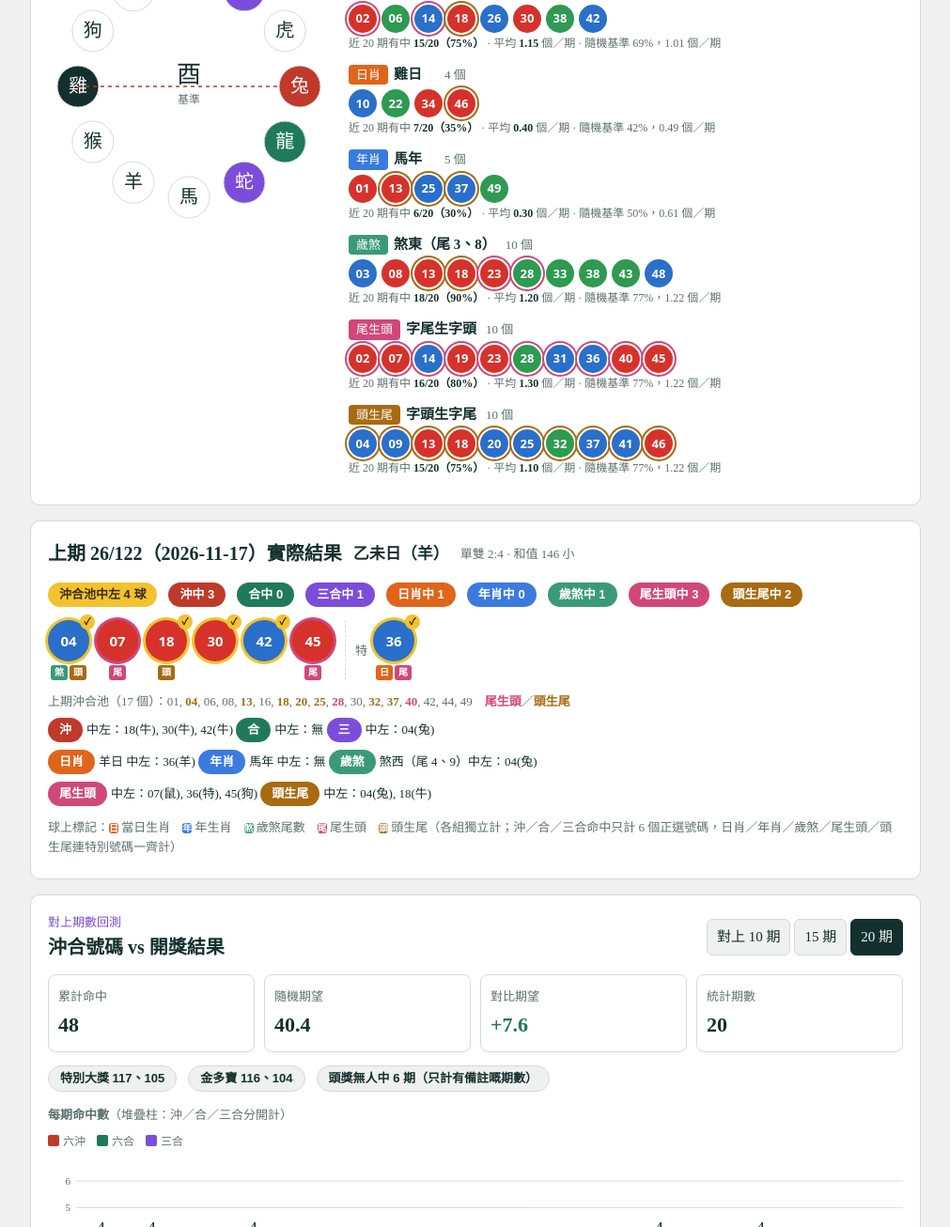
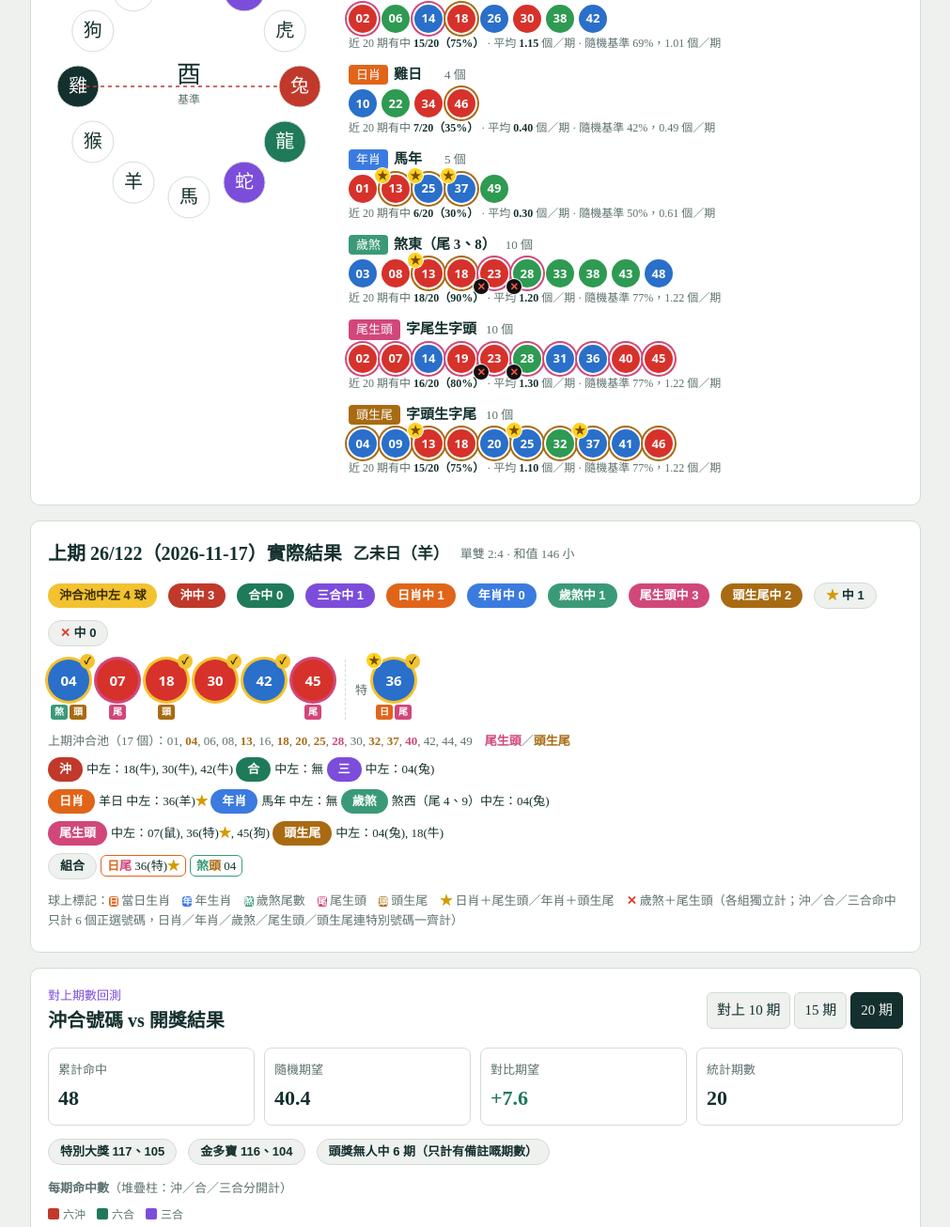
Before and after one commit to andyw1112/Mark6, a plain HTML site: page index.html in a window 1280 px wide. Shown: the part 740-2046 px from the top of the page at 94% size, without its empty margins (134-1145 px from the left). Drawn offline with Linux system fonts and the light colour scheme.

Commit message:
Add files via upload

```diff
--- a/index.html
+++ b/index.html
@@ -74,7 +74,7 @@ textarea{width:100%;min-height:110px;font-family:ui-monospace,monospace;font-siz
 .cl{display:inline-block;font:700 11px/1 sans-serif;margin:0 2px 0 4px}
 .pc{min-width:330px}.pc .gp{display:flex;flex-wrap:nowrap;align-items:center;gap:4px;margin:3px 0}.pc .cl{width:18px;flex:none;margin:0}.pc .n{width:26px;height:26px;font-size:11px;flex:none}.ts{overflow-x:auto;overflow-y:hidden;margin-top:14px;height:16px}.ts div{height:1px}.ts::-webkit-scrollbar,.tw::-webkit-scrollbar{height:12px}.ts::-webkit-scrollbar-thumb,.tw::-webkit-scrollbar-thumb{background:var(--mut);border-radius:6px}.ts::-webkit-scrollbar-track,.tw::-webkit-scrollbar-track{background:var(--ln);border-radius:6px}
 td .balls .n.L{width:34px;height:34px;font-size:13px}
-.tbl2{min-width:1480px}.tbl2 td.num{text-align:center;font-size:18px;font-weight:700}
+.tbl2{min-width:1340px}.tbl2 td.grp{min-width:92px}.cmb{display:inline-block;white-space:nowrap;border:1px solid;border-radius:6px;padding:0 6px;margin:2px 4px 2px 0;font-size:13px}.cmb b{font-weight:800}td.cm{min-width:150px;vertical-align:middle}.gs{font:600 11px/1.4 sans-serif;color:var(--mut);margin-top:2px;white-space:nowrap}.tbl2 td.num{text-align:center;font-size:18px;font-weight:700}
 .pill{display:inline-block;background:#fbeeb8;color:#5b4300;border:1px solid #e8cf6a;border-radius:6px;padding:0 8px;font-weight:700}
 .pstat{font-size:12px;color:var(--mut);margin:2px 0 6px}.pstat strong{color:var(--ink)}
 .nx{display:flex;flex-wrap:wrap;gap:10px 32px;margin-top:6px}.nx div{display:flex;flex-direction:column}.nx strong{font-size:20px}
@@ -84,6 +84,10 @@ td .balls .n.L{width:34px;height:34px;font-size:13px}
 .rg-w{box-shadow:0 0 0 3px #d1477a}.rg-t{box-shadow:0 0 0 3px #a86b12}
 .n.wx-w{box-shadow:0 0 0 2px var(--sf),0 0 0 4px #d1477a}.n.wx-t{box-shadow:0 0 0 2px var(--sf),0 0 0 4px #a86b12}
 .nw{color:#d1477a;font-weight:700}.nt2{color:#a86b12;font-weight:700}.wxl{font:700 10px/1 sans-serif;display:block;margin-top:2px}
+.n{position:relative}
+.mk{position:absolute;left:-7px;width:16px;height:16px;border-radius:50%;font:900 11px/16px sans-serif;text-align:center;text-decoration:none;z-index:1;box-shadow:0 0 0 1px var(--sf)}
+.mk.st{top:-7px;background:#ffd21f;color:#7a4b00}.mk.x{bottom:-7px;background:#111;color:#ff5a4a}
+.mkt{font-weight:900}.mkt.st{color:#d49a00}.mkt.x{color:#e0392b}
 .disc{font-size:12px;color:var(--mut);border-top:1px solid var(--ln);padding-top:14px;margin-top:24px}
 </style>
 </head>
@@ -114,7 +118,7 @@ td .balls .n.L{width:34px;height:34px;font-size:13px}
     <div class="small" id="dlabel"></div>
     <div class="pillar" id="pillar"></div>
     <div class="small" id="basenote"></div>
-    <div class="small">號碼外圈：<span class="nw">玫瑰色＝尾生頭</span>、<span class="nt2">啡金色＝頭生尾</span></div>
+    <div class="small">號碼外圈：<span class="nw">玫瑰色＝尾生頭</span>、<span class="nt2">啡金色＝頭生尾</span>　<span class="mkt st">★</span>＝日肖＋尾生頭 或 年肖＋頭生尾　<span class="mkt x">✕</span>＝歲煞＋尾生頭</div>
     <div class="pool"><span class="tag t-c">沖</span><b id="cz"></b><span class="small" id="cc"></span><div class="balls" id="cb"></div><div class="pstat" id="st_c"></div></div>
     <div class="pool"><span class="tag t-h">合</span><b id="hz"></b><span class="small" id="hc"></span><div class="balls" id="hb"></div><div class="pstat" id="st_h"></div></div>
     <div class="pool" id="sanrow"><span class="tag t-s">三合</span><b id="sz"></b><span class="small" id="sc"></span><div class="balls" id="sb"></div><div class="pstat" id="st_s"></div>
@@ -145,7 +149,7 @@ td .balls .n.L{width:34px;height:34px;font-size:13px}
 
 <section class="card">
   <h2>1–49 號碼圖</h2>
-  <p class="small">紅框＝沖、綠框＝合、金框＝三合。波色：紅／藍／綠。<span class="nw">尾生頭</span>／<span class="nt2">頭生尾</span>喺生肖下面標示。</p>
+  <p class="small">紅框＝沖、綠框＝合、金框＝三合。波色：紅／藍／綠。<span class="nw">尾生頭</span>／<span class="nt2">頭生尾</span>喺生肖下面標示。<span class="mkt st">★</span>＝日肖＋尾生頭 或 年肖＋頭生尾；<span class="mkt x">✕</span>＝歲煞＋尾生頭（跟開獎日變）。</p>
   <div class="g49" id="g49"></div>
 </section>
 
@@ -181,7 +185,7 @@ function pools(base,yb,withSan){
   s.forEach(function(b){P.s.n=P.s.n.concat(nums(b,yb))});P.s.n.sort(function(a,b){return a-b});
   var all={};P.c.n.concat(P.h.n).forEach(function(n){all[n]=1});if(withSan)P.s.n.forEach(function(n){all[n]=1});
   P.all=Object.keys(all).map(Number).sort(function(a,b){return a-b});return P}
-function balls(arr,hit){return arr.map(function(n){var w=wxc(n);return '<span class="n '+col(n)+(hit&&hit[n]?' hit':'')+(w?' wx-'+w:'')+'" title="'+(w==="w"?"尾生頭":w==="t"?"頭生尾":"")+'">'+(n<10?'0'+n:n)+'</span>'}).join("")}
+function balls(arr,hit){return arr.map(function(n){var w=wxc(n);return '<span class="n '+col(n)+(hit&&hit[n]?' hit':'')+(w?' wx-'+w:'')+'" title="'+(w==="w"?"尾生頭":w==="t"?"頭生尾":"")+'">'+(n<10?'0'+n:n)+mkb(n)+'</span>'}).join("")}
 function zn(a){return a.map(function(b){return Z[b]}).join("、")}
 function nextDraw(){var d=new Date();for(var i=0;i<8;i++){var w=d.getDay();if(w===2||w===4||w===6)break;d.setDate(d.getDate()+1)}
   return d.getFullYear()+"-"+String(d.getMonth()+1).padStart(2,"0")+"-"+String(d.getDate()).padStart(2,"0")}
@@ -206,6 +210,7 @@ function ring(base,P){
 function render(){
   var ds=$("date").value;if(!ds)return;
   var B=baseFor(ds),P=pools(B.b,yearOf(),$("san").checked);
+  (function(){var y=yearOf(),g=shaOf(B.p.br),S=[];for(var q=1;q<=49;q++)if(g.t.indexOf(q%10)>-1)S.push(q);CUR={D:nums(B.p.br,y),Y:nums(y,y),S:S}})();
   $("dlabel").textContent=ds+" 日柱";$("pillar").textContent=B.p.txt+"日";$("basenote").textContent=B.note;
   $("cz").textContent=zn(P.c.z);$("cc").textContent=P.c.n.length+" 個";$("cb").innerHTML=balls(P.c.n);
   $("hz").textContent=zn(P.h.z);$("hc").textContent=P.h.n.length+" 個";$("hb").innerHTML=balls(P.h.n);
@@ -220,7 +225,7 @@ function render(){
   $("kz").textContent="煞"+sg.d+"（尾 "+sg.t.join("、")+"）";$("kc").textContent=Kn.length+" 個";$("kb").innerHTML=balls(Kn);
   ring(B.b,P);
   var g="";for(var n=1;n<=49;n++){var k=P.c.n.indexOf(n)>-1?"c":P.h.n.indexOf(n)>-1?"h":($("san").checked&&P.s.n.indexOf(n)>-1)?"s":"";
-    g+='<div class="cell '+k+'"><span class="n '+col(n)+'">'+(n<10?"0"+n:n)+'</span>'+Z[mod(yearOf()-(n-1),12)]+(wxc(n)==="w"?'<span class="wxl nw">尾生頭</span>':wxc(n)==="t"?'<span class="wxl nt2">頭生尾</span>':'')+'</div>'}
+    g+='<div class="cell '+k+'"><span class="n '+col(n)+'">'+(n<10?"0"+n:n)+mkb(n)+'</span>'+Z[mod(yearOf()-(n-1),12)]+(wxc(n)==="w"?'<span class="wxl nw">尾生頭</span>':wxc(n)==="t"?'<span class="wxl nt2">頭生尾</span>':'')+'</div>'}
   $("g49").innerHTML=g;heroStats();backtest()}
 var NEXT={"issue": "26/123", "date": "2026-11-19", "cutoff": "21:15", "jackpot": 19000000, "snowball": 13283302, "snowballName": "多寶／金多寶", "updated": "2026-11-18"};
 function renderNext(n){
@@ -232,11 +237,17 @@ function renderNext(n){
 function pad(n){return n<10?"0"+n:""+n}
 var WD="日一二三四五六";
 function shaOf(b){return [8,0,4].indexOf(b)>-1?{d:"南",t:[2,7]}:[5,9,1].indexOf(b)>-1?{d:"東",t:[3,8]}:[2,6,10].indexOf(b)>-1?{d:"北",t:[1,6]}:{d:"西",t:[4,9]}}
-function B(n,o){o=o||{};return '<span class="n '+col(n)+(o.L?' L':'')+(o.rg?' rg-'+o.rg:'')+(o.dim?' dim':'')+'">'+pad(n)+(o.ck?'<u class="ck">✓</u>':'')+'</span>'}
+function B(n,o){o=o||{};return '<span class="n '+col(n)+(o.L?' L':'')+(o.rg?' rg-'+o.rg:'')+(o.dim?' dim':'')+'">'+pad(n)+(o.ck?'<u class="ck">✓</u>':'')+(o.mk||'')+'</span>'}
 function zo(n){return Z[mod(yearOf()-(n-1),12)]}
 var WXE=[2,4,1,0,3,2,4,1,0,3];/* 數字→五行 0木1火2土3金4水（河圖：1,6水 2,7火 3,8木 4,9金 5,0土）；i 生 i+1 */
 function wxc(n){var h=WXE[Math.floor(n/10)],t=WXE[n%10];return mod(t+1,5)===h?"w":mod(h+1,5)===t?"t":""}
 var WSN=[],TSN=[];for(var _n=1;_n<=49;_n++){if(wxc(_n)==="w")WSN.push(_n);if(wxc(_n)==="t")TSN.push(_n)}
+/* ★＝日肖且尾生頭，或年肖且頭生尾；✕＝歲煞且尾生頭 */
+var CUR={D:[],Y:[],S:[]};
+function mkf(n,c){c=c||CUR;var w=wxc(n);return{st:(w==="w"&&c.D.indexOf(n)>-1)||(w==="t"&&c.Y.indexOf(n)>-1),x:w==="w"&&c.S.indexOf(n)>-1}}
+function mkb(n,c){c=c||CUR;var f=mkf(n,c),t=[];if(c.D.indexOf(n)>-1&&wxc(n)==="w")t.push("日肖＋尾生頭");if(c.Y.indexOf(n)>-1&&wxc(n)==="t")t.push("年肖＋頭生尾");if(f.x)t.push("歲煞＋尾生頭");
+  return (f.st?'<u class="mk st" title="'+t.filter(function(s){return s[0]!=="歲"}).join("、")+'">★</u>':'')+(f.x?'<u class="mk x" title="歲煞＋尾生頭">✕</u>':'')}
+function mkt(n,c){c=c||CUR;var f=mkf(n,c);return (f.st?'<span class="mkt st">★</span>':'')+(f.x?'<span class="mkt x">✕</span>':'')}
 function parse(){
   var out=[],bad=0;
   $("data").value.split(/\n/).forEach(function(line){
@@ -260,7 +271,11 @@ function calc(r,i){
   var inn=function(a){return a.filter(function(n){return r.b.indexOf(n)>-1})},inn7=function(a){return a.filter(function(n){return d.indexOf(n)>-1})};
   var D=nums(pl.br,yb),Y=nums(yb,yb),sg=shaOf(pl.br),SN=[];
   for(var n=1;n<=49;n++)if(sg.t.indexOf(n%10)>-1)SN.push(n);
-  return{r:r,pl:pl,P:P,d:d,c:inn(P.c.n),h:inn(P.h.n),s:$("san").checked?inn(P.s.n):[],day:inn(D),yr:inn(Y),sha:inn(SN),day7:inn7(D),yr7:inn7(Y),sha7:inn7(SN),ws:inn(WSN),ts:inn(TSN),ws7:inn7(WSN),ts7:inn7(TSN),all:inn(P.all),D:D,Y:Y,SN:SN,sg:sg,exp:P.all.length*6/49}}
+  return{r:r,pl:pl,P:P,d:d,c:inn(P.c.n),h:inn(P.h.n),s:$("san").checked?inn(P.s.n):[],day:inn(D),yr:inn(Y),sha:inn(SN),day7:inn7(D),yr7:inn7(Y),sha7:inn7(SN),ws:inn(WSN),ts:inn(TSN),dy:inn(D.concat(Y.filter(function(n){return D.indexOf(n)<0}))),ws7:inn7(WSN),ts7:inn7(TSN),all:inn(P.all),D:D,Y:Y,SN:SN,sg:sg,exp:P.all.length*6/49}}
+function cmbs(x){var r=x.r,o=[],G=[["日",x.D,"#e0651a"],["年",x.Y,"#3b7be0"],["煞",x.SN,"#3a9a78"]];
+  G.forEach(function(g){[["尾","w"],["頭","t"]].forEach(function(k){var h=x.d.filter(function(n){return g[1].indexOf(n)>-1&&wxc(n)===k[1]});
+    if(h.length)o.push('<span class="cmb" style="border-color:'+g[2]+'"><b style="color:'+g[2]+'">'+g[0]+'</b><b style="color:'+(k[1]==="w"?"#d1477a":"#a86b12")+'">'+k[0]+'</b> '+h.map(function(n){return pad(n)+(n===r.sp?'(特)':'')+mkt(n,{D:x.D,Y:x.Y,S:x.SN})}).join(", ")+'</span>')})});
+  return o.length?o.join(""):'<span class="small">—</span>'}
 function comb(n,r){var v=1;for(var i=0;i<r;i++)v=v*(n-i)/(i+1);return v}
 function p1(k){return 1-comb(49-k,6)/comb(49,6)}
 function stat(el,res,key,pf){
@@ -275,8 +290,8 @@ function heroStats(){
 function rbody(x,top){
   var r=x.r,sh=x.sg;
   function tg(n){var t="";if(x.D.indexOf(n)>-1)t+='<em class="tk d">日</em>';if(x.Y.indexOf(n)>-1)t+='<em class="tk y">年</em>';if(x.SN.indexOf(n)>-1)t+='<em class="tk s">煞</em>';var w=wxc(n);if(w)t+='<em class="tk '+w+'">'+(w==="w"?"尾":"頭")+'</em>';return '<span class="tg">'+t+'</span>'}
-  function ball(n){var on=x.P.all.indexOf(n)>-1||x.D.indexOf(n)>-1||x.Y.indexOf(n)>-1,w=wxc(n);return '<span class="bw">'+B(n,{L:1,rg:on?"g":w,ck:on,dim:!on&&!w})+tg(n)+'</span>'}
-  function lst(a,sp){return a.length?a.map(function(n){return pad(n)+'('+(sp&&n===r.sp?'特':zo(n))+')'}).join(", "):"無"}
+  function ball(n){var on=x.P.all.indexOf(n)>-1||x.D.indexOf(n)>-1||x.Y.indexOf(n)>-1,w=wxc(n);var mc={D:x.D,Y:x.Y,S:x.SN},mf=mkf(n,mc);return '<span class="bw">'+B(n,{L:1,rg:on?"g":w,ck:on,dim:!on&&!w&&!mf.st&&!mf.x,mk:mkb(n,mc)})+tg(n)+'</span>'}
+  function lst(a,sp){var mc={D:x.D,Y:x.Y,S:x.SN};return a.length?a.map(function(n){return pad(n)+'('+(sp&&n===r.sp?'特':zo(n))+')'+mkt(n,mc)}).join(", "):"無"}
   return '<div class="rowb" style="margin-top:0">'+r.b.map(ball).join("")+'<span class="sp"><span class="small">特</span>'+ball(r.sp)+'</span></div>'
   +'<div class="ln small">'+(top?'上期':'')+'沖合池（'+x.P.all.length+' 個）：'+x.P.all.map(function(n){var w=wxc(n);return w?'<span class="'+(w==="w"?"nw":"nt2")+'">'+pad(n)+'</span>':pad(n)}).join(", ")+'　<span class="nw">尾生頭</span>／<span class="nt2">頭生尾</span></div>'
   +'<div class="ln"><span class="chip c">沖</span>中左：'+lst(x.c)+' <span class="chip h">合</span>中左：'+lst(x.h)+' <span class="chip s">三</span>中左：'+lst(x.s)+'</div>'
@@ -286,9 +301,9 @@ function rc(x){
   var r=x.r;
   var odd=r.b.filter(function(n){return n%2}).length,sum=r.b.reduce(function(p,q){return p+q},0);
   return '<div class="row"><h2 style="margin:0">上期 '+r.iss+'（'+r.date+'）實際結果</h2><span style="font-size:17px;font-weight:700">'+x.pl.txt+'日（'+Z[x.pl.br]+'）</span><span class="small">單雙 '+odd+':'+(6-odd)+' · 和值 '+sum+(sum<150?' 小':' 大')+(r.note?' · '+r.note:'')+'</span></div>'
-  +'<div class="rowb"><span class="chip g">沖合池中左 '+x.all.length+' 球</span><span class="chip c">沖中 '+x.c.length+'</span><span class="chip h">合中 '+x.h.length+'</span><span class="chip s">三合中 '+x.s.length+'</span><span class="chip d">日肖中 '+x.day7.length+'</span><span class="chip y">年肖中 '+x.yr7.length+'</span><span class="chip k">歲煞中 '+x.sha7.length+'</span><span class="chip w">尾生頭中 '+x.ws7.length+'</span><span class="chip t">頭生尾中 '+x.ts7.length+'</span></div>'
-  +rbody(x,true)}
-var LEGEND='<div class="ln small" style="margin-top:10px">球上標記：<em class="tk d">日</em> 當日生肖　<em class="tk y">年</em> 年生肖　<em class="tk s">煞</em> 歲煞尾數　<em class="tk w">尾</em> 尾生頭　<em class="tk t">頭</em> 頭生尾（各組獨立計；沖／合／三合命中只計 6 個正選號碼，日肖／年肖／歲煞／尾生頭／頭生尾連特別號碼一齊計）</div>';
+  +'<div class="rowb"><span class="chip g">沖合池中左 '+x.all.length+' 球</span><span class="chip c">沖中 '+x.c.length+'</span><span class="chip h">合中 '+x.h.length+'</span><span class="chip s">三合中 '+x.s.length+'</span><span class="chip d">日肖中 '+x.day7.length+'</span><span class="chip y">年肖中 '+x.yr7.length+'</span><span class="chip k">歲煞中 '+x.sha7.length+'</span><span class="chip w">尾生頭中 '+x.ws7.length+'</span><span class="chip t">頭生尾中 '+x.ts7.length+'</span><span class="chip nt"><span class="mkt st">★</span> 中 '+x.d.filter(function(n){return mkf(n,{D:x.D,Y:x.Y,S:x.SN}).st}).length+'</span><span class="chip nt"><span class="mkt x">✕</span> 中 '+x.d.filter(function(n){return mkf(n,{D:x.D,Y:x.Y,S:x.SN}).x}).length+'</span></div>'
+  +rbody(x,true)+'<div class="ln"><span class="chip nt">組合</span>'+cmbs(x)+'</div>'}
+var LEGEND='<div class="ln small" style="margin-top:10px">球上標記：<em class="tk d">日</em> 當日生肖　<em class="tk y">年</em> 年生肖　<em class="tk s">煞</em> 歲煞尾數　<em class="tk w">尾</em> 尾生頭　<em class="tk t">頭</em> 頭生尾　<span class="mkt st">★</span> 日肖＋尾生頭／年肖＋頭生尾　<span class="mkt x">✕</span> 歲煞＋尾生頭（各組獨立計；沖／合／三合命中只計 6 個正選號碼，日肖／年肖／歲煞／尾生頭／頭生尾連特別號碼一齊計）</div>';
 function lastRes(){
   var el=$("lastcard");
   if(!rows.length){el.innerHTML='<h2>上期實際結果</h2><p class="small">喺下面輸入開獎資料後撳「分析」，就會顯示上期結果同命中分析。</p>';return}
@@ -327,14 +342,17 @@ function backtest(){
   h+='<div class="small"><strong>每期命中數</strong>（堆疊柱：沖／合／三合分開計）</div>';
   h+='<div class="lg"><span><i style="background:var(--chong)"></i>六沖</span><span><i style="background:var(--he)"></i>六合</span><span><i style="background:var(--san)"></i>三合</span></div>';
   h+=chart(res);
-  h+='<div class="ts" id="ts"><div id="tsi"></div></div><div class="tw" id="tw2"><table class="tbl2"><thead><tr><th>#</th><th>期數</th><th>開獎日</th><th>日柱</th><th>沖合號碼池／開獎號碼</th><th>單雙／和值</th><th>頭獎／金多寶</th><th>沖中</th><th>合中</th><th>三中</th><th>煞尾中</th><th>日肖中</th><th>年肖中</th><th style="color:#d1477a">尾生頭中</th><th style="color:#a86b12">頭生尾中</th><th>合計中左</th><th>隨機期望</th><th>對比期望</th></tr></thead><tbody>';
+  h+='<div class="ts" id="ts"><div id="tsi"></div></div><div class="tw" id="tw2"><table class="tbl2"><thead><tr><th>#</th><th>期數</th><th>開獎日</th><th>日柱</th><th>沖合號碼池／開獎號碼</th><th>單雙／和值</th><th>頭獎／金多寶</th><th>沖＋六合＋三合</th><th>日肖＋年肖</th><th>歲煞</th><th>尾生頭＋頭生尾</th><th>組合</th><th>隨機期望</th><th>對比期望</th></tr></thead><tbody>';
   res.forEach(function(x,i){
     var r=x.r,wd=WD[new Date(+r.date.slice(0,4),+r.date.slice(5,7)-1,+r.date.slice(8)).getDay()],odd=r.b.filter(function(n){return n%2}).length,sum=r.b.reduce(function(p,q){return p+q},0),df=x.all.length-x.exp;
     h+='<tr><td>'+(i+1)+'</td><td><strong>'+r.iss+'</strong></td><td>'+r.date+'（'+wd+'）</td><td><span class="pill">'+x.pl.txt+'</span><div>'+Z[x.pl.br]+'日</div></td>'
     +'<td class="rb">'+rbody(x)+'</td>'
     +'<td><strong style="color:var(--chong)">'+odd+'</strong>:<strong style="color:var(--b)">'+(6-odd)+'</strong><div class="small">'+sum+(sum<150?" 小":" 大")+'</div></td><td class="small">'+(r.note||"—")+'</td>'
-    +'<td class="num neg">'+x.c.length+'</td><td class="num pos">'+x.h.length+'</td><td class="num" style="color:var(--san)">'+x.s.length+'</td><td class="num">'+x.sha.length+'</td><td class="num">'+x.day.length+'</td><td class="num">'+x.yr.length+'</td><td class="num" style="color:#d1477a">'+x.ws.length+'</td><td class="num" style="color:#a86b12">'+x.ts.length+'</td><td class="num">'+x.all.length+'</td><td class="num small">'+x.exp.toFixed(1)+'</td><td class="num '+(df>=0?"pos":"neg")+'">'+(df>=0?"+":"")+df.toFixed(1)+'</td></tr>'});
-  h+='</tbody></table></div>'+LEGEND+'<p class="small">歲煞尾：申子辰日煞南（2、7）、巳酉丑日煞東（3、8）、寅午戌日煞北（1、6）、亥卯未日煞西（4、9）。池大小視乎「加三合」及生肖年設定。表入面嘅沖中／合中／三中／煞尾中／日肖中／年肖中／尾生頭中／頭生尾中只計 6 個正選號碼；隨機期望＝池大小 × 6 ÷ 49。</p>';
+    +'<td class="num grp">'+x.all.length+'<div class="gs"><span class="neg">沖'+x.c.length+'</span> <span class="pos">合'+x.h.length+'</span> <span style="color:var(--san)">三'+x.s.length+'</span></div></td>'
+    +'<td class="num grp">'+x.dy.length+'<div class="gs"><span style="color:#e0651a">日'+x.day.length+'</span> <span style="color:#3b7be0">年'+x.yr.length+'</span></div></td>'
+    +'<td class="num grp" style="color:#3a9a78">'+x.sha.length+'<div class="gs">尾 '+x.sg.t.join("、")+'</div></td>'
+    +'<td class="num grp">'+(x.ws.length+x.ts.length)+'<div class="gs"><span style="color:#d1477a">尾'+x.ws.length+'</span> <span style="color:#a86b12">頭'+x.ts.length+'</span></div></td><td class="cm">'+cmbs(x)+'</td><td class="num small">'+x.exp.toFixed(1)+'</td><td class="num '+(df>=0?"pos":"neg")+'">'+(df>=0?"+":"")+df.toFixed(1)+'</td></tr>'});
+  h+='</tbody></table></div>'+LEGEND+'<p class="small">歲煞尾：申子辰日煞南（2、7）、巳酉丑日煞東（3、8）、寅午戌日煞北（1、6）、亥卯未日煞西（4、9）。池大小視乎「加三合」及生肖年設定。表入面四組（沖＋六合＋三合、日肖＋年肖、歲煞、尾生頭＋頭生尾）只計 6 個正選號碼，大字＝組合計，細字＝組內分項。「組合」欄列出當期開出嘅日尾／日頭／年尾／年頭／煞尾／煞頭號碼（例：日尾＝日肖而且係尾生頭），連特別號碼，★✕ 同上；隨機期望＝池大小 × 6 ÷ 49。</p>';
   el.innerHTML=h;var a=$("ts"),t=$("tw2");$("tsi").style.width=t.scrollWidth+"px";a.onscroll=function(){t.scrollLeft=a.scrollLeft};t.onscroll=function(){a.scrollLeft=t.scrollLeft}}
 // init
 var ys="";for(var i=0;i<12;i++)ys+='<option value="'+i+'">'+Z[i]+'年</option>';$("year").innerHTML=ys;$("year").value=6;
```
